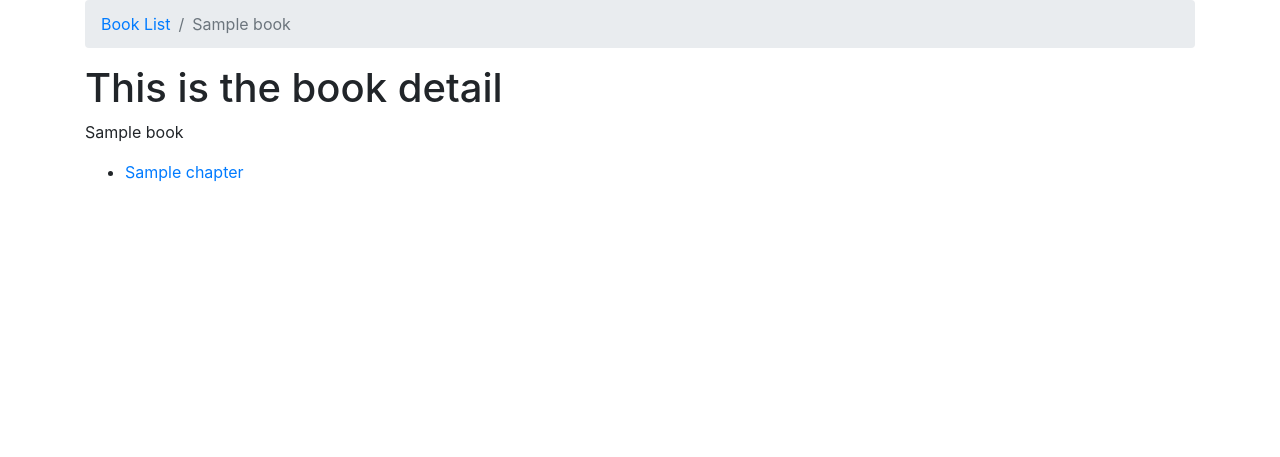
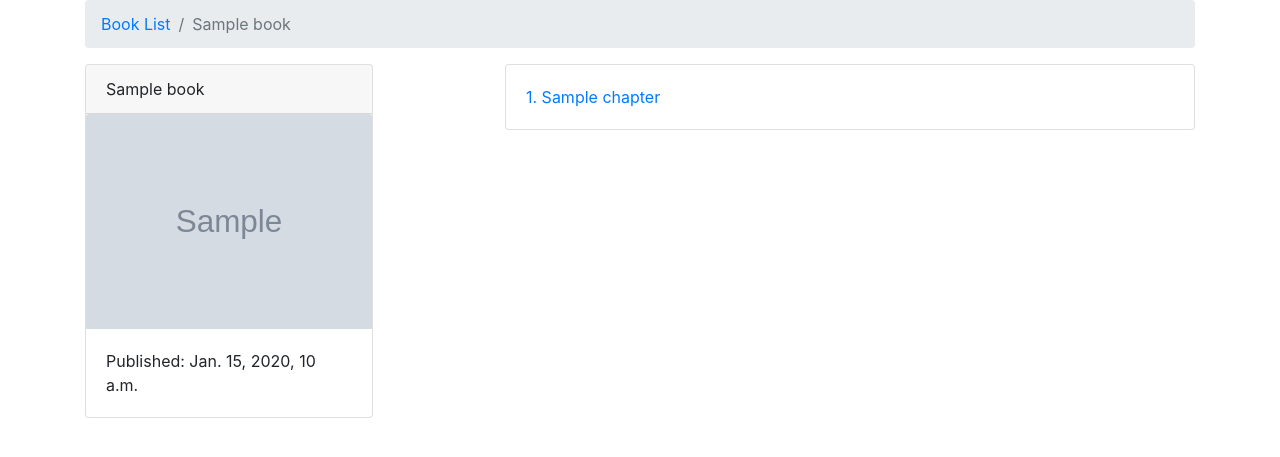
Before and after one commit to fl4viooliveira/marketplace, a Django app: template templates/book_detail.html in a window 1280 px wide. Shown: the top 457 px of the page. Run offline with Django 3.2, Linux system fonts and the light colour scheme; the template is opened without the code that fills it: most values are stand-ins (such as "Sample title", 1, 10 or a date in 2020); grey boxes marked "Sample" are stand-in pictures; some libraries are stand-ins or nearby versions.

Commit message:
styling book_detail

```diff
--- a/books/urls.py
+++ b/books/urls.py
@@ -11,10 +11,10 @@ app_name = 'books'
 urlpatterns = [
     path('', book_list, name='book-list'),
     path('<slug>/', book_detail, name='book-detail'),
-    path('<book_slug>/<chapter_number>',
+    path('<book_slug>/<int:chapter_number>',
     chapter_detail,
     name='chapter-detail'),
-    path('<book_slug>/<chapter_number>/<exercise_number>/',
+    path('<book_slug>/<int:chapter_number>/<exercise_number>/',
     exercise_detail,
     name='exercise-detail'),
 ]
--- a/templates/book_detail.html
+++ b/templates/book_detail.html
@@ -9,15 +9,32 @@
 {% endblock breadcrumb %}
 
 {% block content %}
-<h1>This is the book detail</h1>
-<p>{{ book }}</p>
+<div class="row">
+    <main class="col-md-4">
+    <div class="card" style="width: 18rem;">
+        <div class="card-header">{{ book.title }}</div>
+        <img src="{{ book.cover.url }}" class="card-img-top" alt="...">
+        <div class= "card-body">
+            <p class="card-text">Published: {{ book.publication_date }}</p>
+        </div>
+    </div>
+    </main>
+
+    <aside class="col-md-8">
     <ul>
     {% for chapter in book.chapter_set.all %}
-    <li>
+        <div class="card">
+            <div class="card-body">
                 <a href="{{ chapter.get_absolute_url }}">
-        {{ chapter.title }}
+                {{ chapter.chapter_number }}. {{ chapter.title }}
                 </a>
-    </li>
+            </div>
+        </div>
+
     {% endfor %}
     </ul>
+    </aside>
+</div>
+
+
 {% endblock content %}
```
Also changed, not shown: 1 other file. Lines whose indentation alone changed are shown as unchanged.
